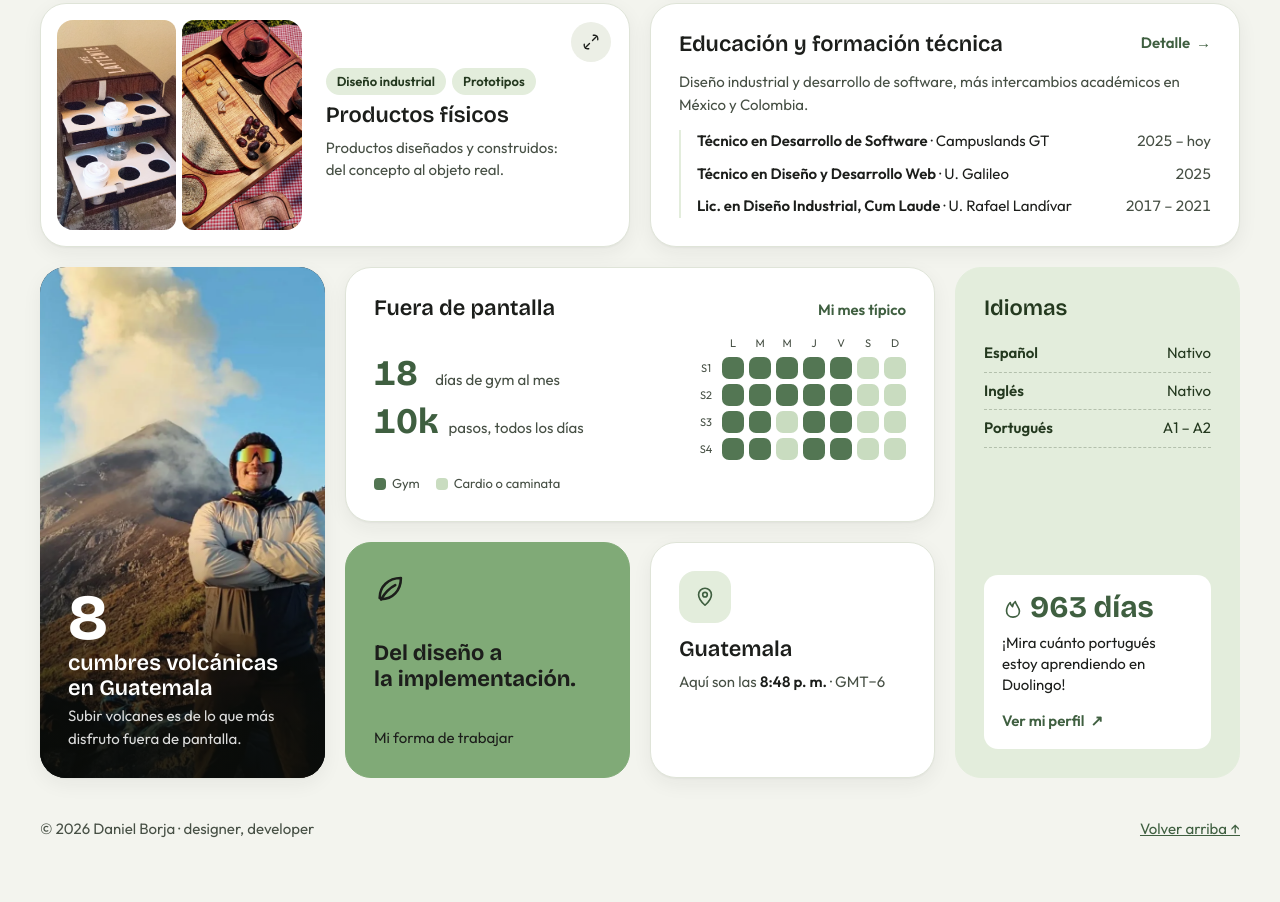
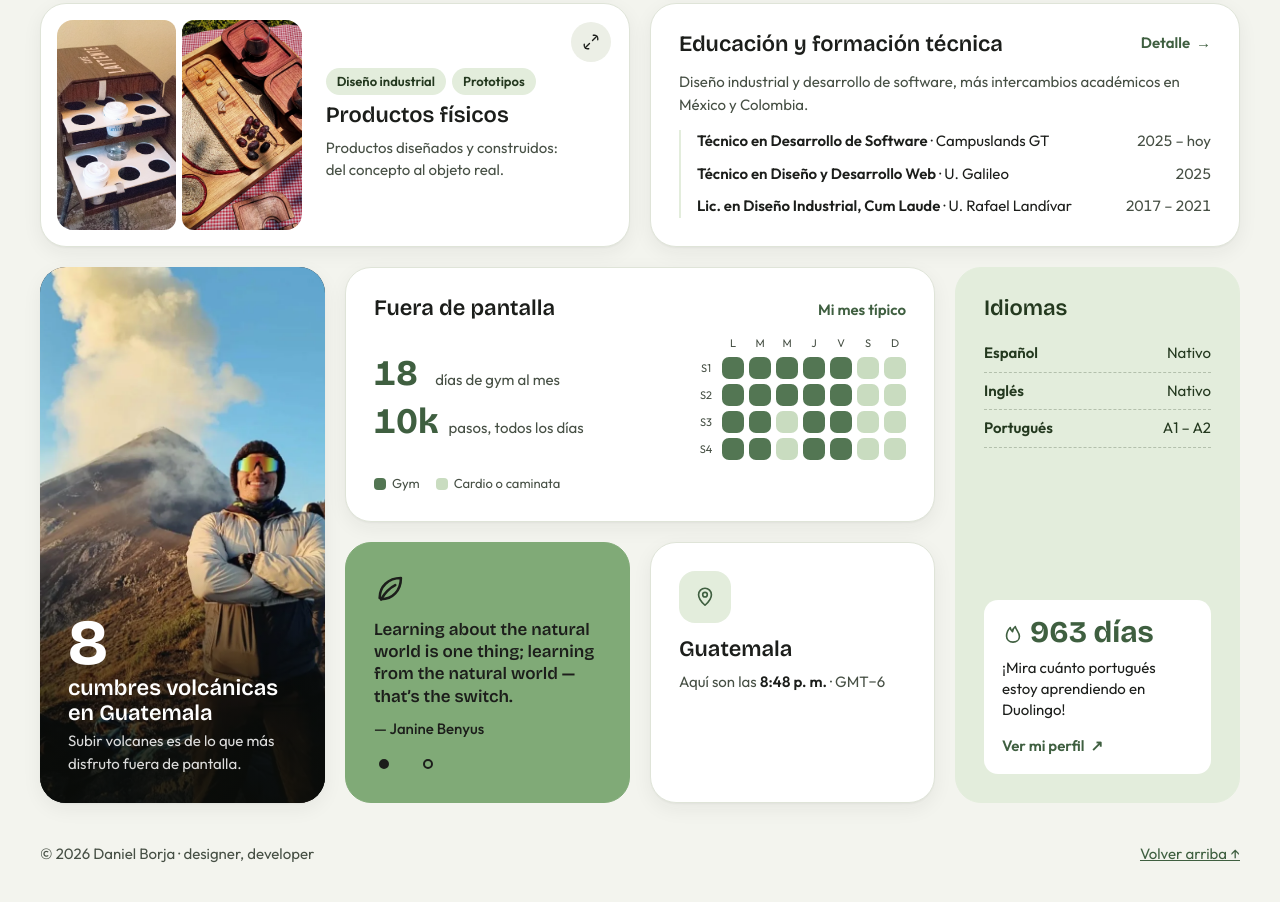
Before and after one commit to jdanbo/Proyecto_Portafolio, a plain HTML site: page index.html in a window 1280 px wide. Shown: the part 2693-3595 px from the top of the page. Drawn offline with nearby package versions, Linux system fonts and the light colour scheme.

Commit message:
Tarjeta de frases: Janine Benyus y Francis Crick
Dos citas sobre naturaleza, estructura y diseño que cambian solas cada
8 segundos (o con los puntos). Se pausa con el mouse o el foco encima y
no se mueve si el visitante prefiere menos movimiento.

```diff
--- a/assets/css/cards.css
+++ b/assets/css/cards.css
@@ -517,8 +517,24 @@ a.card:hover {
   box-shadow: none;
 }
 
-.card--quote .card__text {
-  color: var(--ink);
+/* Varias frases en la misma tarjeta: se apilan y solo se ve la activa */
+.quotes {
+  display: grid;
+}
+
+.quotes__item {
+  grid-area: 1 / 1;
+  display: flex;
+  flex-direction: column;
+  gap: 10px;
+  visibility: hidden;
+  opacity: 0;
+  transition: opacity 0.5s ease, visibility 0.5s;
+}
+
+.quotes__item.is-active {
+  visibility: visible;
+  opacity: 1;
 }
 
 .icon--leaf {
@@ -528,10 +544,50 @@ a.card:hover {
 
 .quote {
   font-family: var(--font-display);
-  font-weight: 700;
-  font-size: var(--text-lg);
-  line-height: 1.2;
-  text-wrap: balance;
+  font-weight: 600;
+  font-size: var(--text-md);
+  line-height: 1.3;
+  text-wrap: pretty;
+}
+
+.quote__author {
+  font-size: var(--text-sm);
+  font-weight: 500;
+}
+
+.quote__author::before {
+  content: "— ";
+}
+
+.quotes__nav {
+  display: flex;
+  margin: -12px 0 -12px -12px; /* área de clic de 44 px sin mover el diseño */
+}
+
+.quotes__dot {
+  position: relative;
+  width: 44px;
+  height: 44px;
+  padding: 0;
+  border: 0;
+  background: none;
+  cursor: pointer;
+}
+
+.quotes__dot::before {
+  content: "";
+  position: absolute;
+  top: 50%;
+  left: 50%;
+  width: 10px;
+  height: 10px;
+  margin: -5px 0 0 -5px;
+  border: 2px solid var(--ink);
+  border-radius: 50%;
+}
+
+.quotes__dot[aria-pressed="true"]::before {
+  background: var(--ink);
 }
 
 /* ---------- Proceso UX ---------- */
--- a/assets/js/widgets.js
+++ b/assets/js/widgets.js
@@ -112,6 +112,45 @@
   document.getElementById('gym-pasos').textContent = Math.round(datos.rutina.pasosDiarios / 1000) + 'k';
   rutina.setAttribute('aria-label', T.rutina(totalGym));
 
+  /* ---------- Frases: cambian solas cada 8 s, o con los puntos ---------- */
+  const frases = document.querySelectorAll('.quotes__item');
+  const puntos = document.querySelectorAll('.quotes__dot');
+  const tarjetaFrases = document.querySelector('.card--quote');
+  let fraseActual = 0;
+  let pausa = false;
+
+  function mostrarFrase(i) {
+    fraseActual = (i + frases.length) % frases.length;
+    frases.forEach(function (frase, j) {
+      frase.classList.toggle('is-active', j === fraseActual);
+    });
+    puntos.forEach(function (punto, j) {
+      punto.setAttribute('aria-pressed', String(j === fraseActual));
+    });
+  }
+
+  puntos.forEach(function (punto, i) {
+    punto.addEventListener('click', function () {
+      mostrarFrase(i);
+    });
+  });
+
+  if (tarjetaFrases && frases.length > 1) {
+    // Se detiene mientras el mouse o el foco están sobre la tarjeta
+    ['mouseenter', 'focusin'].forEach(function (ev) {
+      tarjetaFrases.addEventListener(ev, function () { pausa = true; });
+    });
+    ['mouseleave', 'focusout'].forEach(function (ev) {
+      tarjetaFrases.addEventListener(ev, function () { pausa = false; });
+    });
+    // Sin cambio automático si el visitante prefiere menos movimiento
+    if (!window.matchMedia('(prefers-reduced-motion: reduce)').matches) {
+      setInterval(function () {
+        if (!pausa && !document.hidden) mostrarFrase(fraseActual + 1);
+      }, 8000);
+    }
+  }
+
   /* ---------- Imágenes de respaldo ---------- */
   // Si una imagen marcada con data-fallback no existe, se oculta y queda el respaldo
   document.querySelectorAll('img[data-fallback]').forEach(function (img) {
--- a/index.html
+++ b/index.html
@@ -417,12 +417,24 @@
         </div>
       </article>
 
-      <!-- Frase -->
-      <figure class="card card--quote" data-cat="sobre-mi">
+      <!-- Frases -->
+      <article class="card card--quote" data-cat="sobre-mi">
         <svg class="icon icon--leaf" viewBox="0 0 24 24" aria-hidden="true"><path d="M5 20c8 0 14-6 14-15-9 0-15 6-15 14"/><path d="M5 20c3-5 6-8 10-10"/></svg>
-        <blockquote class="quote">Del diseño a la implementación.</blockquote>
-        <figcaption class="card__text card__text--small">Mi forma de trabajar</figcaption>
-      </figure>
+        <div class="quotes" id="quotes">
+          <figure class="quotes__item is-active">
+            <blockquote class="quote" lang="en">Learning about the natural world is one thing; learning from the natural world — that’s the switch.</blockquote>
+            <figcaption class="quote__author">Janine Benyus</figcaption>
+          </figure>
+          <figure class="quotes__item">
+            <blockquote class="quote" lang="en">If you want to understand function, study structure.</blockquote>
+            <figcaption class="quote__author">Francis Crick</figcaption>
+          </figure>
+        </div>
+        <div class="quotes__nav">
+          <button class="quotes__dot" type="button" aria-label="Ver frase 1" aria-pressed="true"></button>
+          <button class="quotes__dot" type="button" aria-label="Ver frase 2" aria-pressed="false"></button>
+        </div>
+      </article>
 
       <!-- Ubicación y hora local -->
       <article class="card" data-cat="sobre-mi personal">
```
Also changed, not shown: en/index.html (+17 -5 lines).
